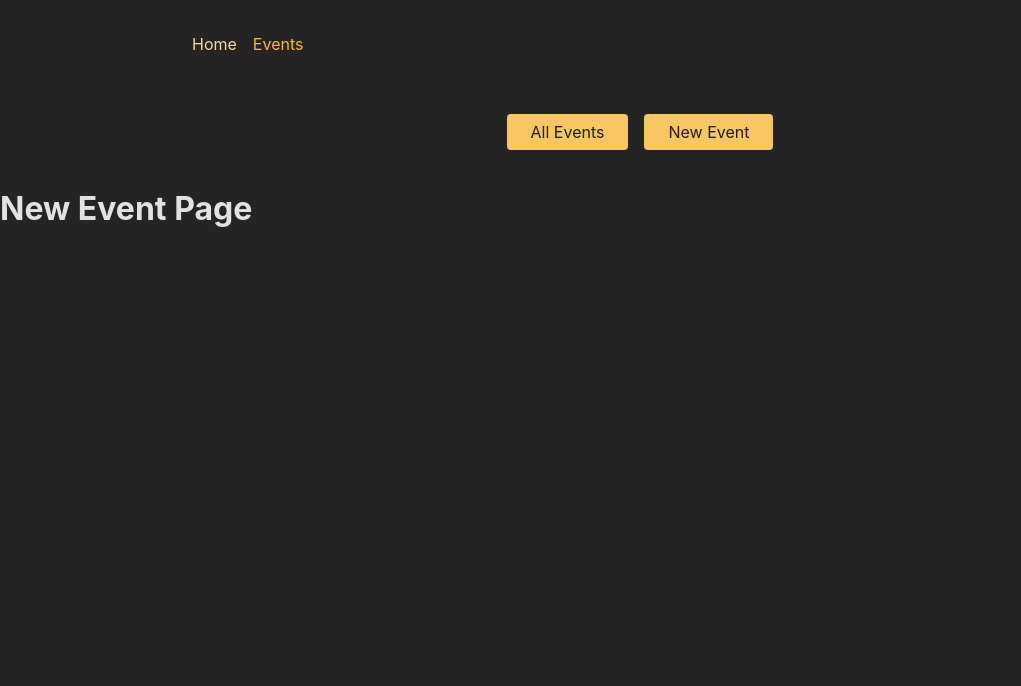
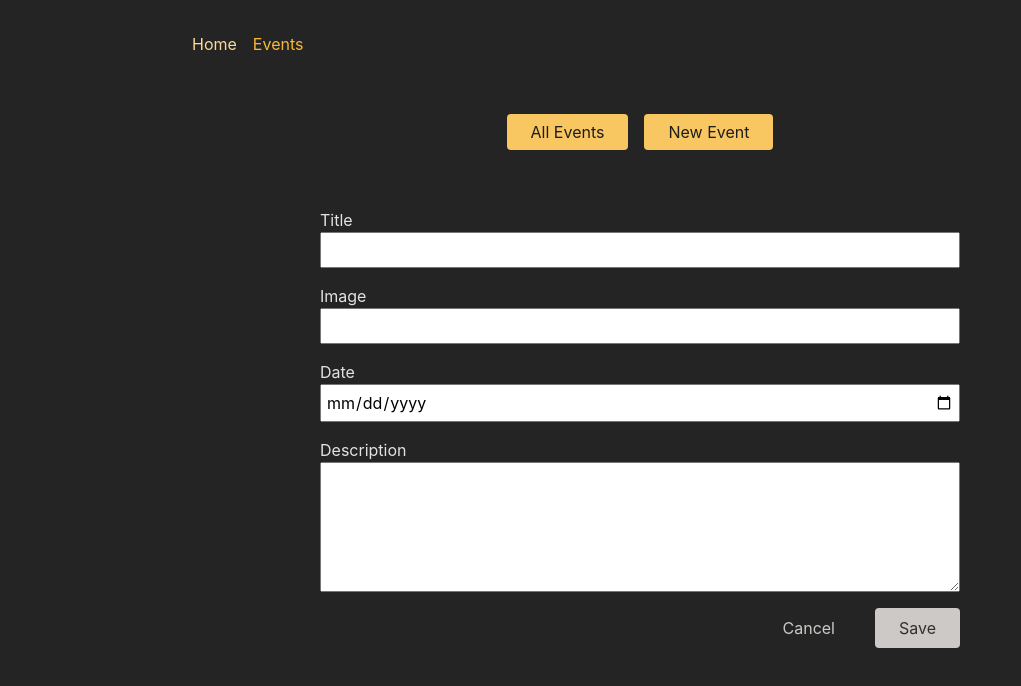
Before and after one commit to jov4i4/react-events, a React (Create React App) app in the folder frontend/: page /events/new in a window 1280 px wide. Shown: the top 686 px of the page, without its empty margins (0-1021 px from the left). Built offline with nearby package versions, Linux system fonts and the light colour scheme.

Commit message:
Planning data submission

```diff
--- a/frontend/src/pages/NewEvent.js
+++ b/frontend/src/pages/NewEvent.js
@@ -1,5 +1,7 @@
+import EventForm from '../components/EventForm';
+
 function NewEventPage() {
-  return <h1>New Event Page</h1>;
+  return <EventForm />;
 }
 
 export default NewEventPage;
```
